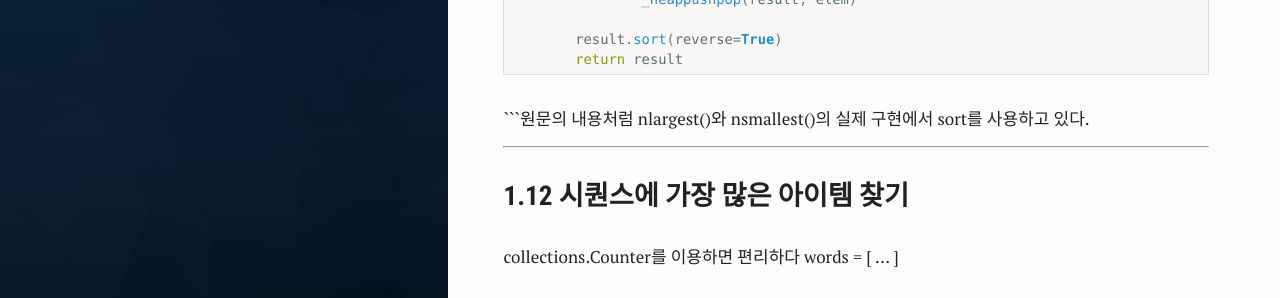
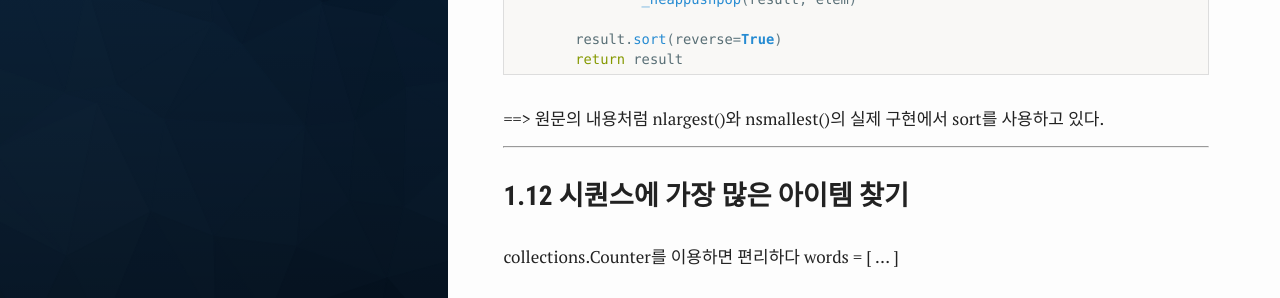
Before and after one commit to kchhero/kchhero.github.io, a Jekyll site: the page built from _posts/2017-02-08-the-post-3769.md, in a window 1280 px wide and 900 px high, scrolled down 2145 px. Shown: the part 153-451 px from the top of the window. Built offline with Jekyll 4.4.1, drawn with Linux system fonts in a browser that asks for light colours.

Commit message:
update 2017-02-08-the-post-3769.md

````diff
--- a/_posts/2017-02-08-the-post-3769.md
+++ b/_posts/2017-02-08-the-post-3769.md
@@ -32,6 +32,7 @@
 
 ==> 굳이 deque를 쓰는이유는?
 책에서는 큐의 양끝에 item을 넣거나 빼는 작업에 시간복잡도 O(1)이 소요된다고 하고, list 작업에서는 O(N) 이 소요된다고 한다.
+
 ```python?line_number=false
 from collections import deque
 import time
@@ -83,6 +84,7 @@
 N의 크기가 컬렉션 크기와 비슷하면 정렬후 조각을 이용하는것이 빠름
 
 ==> heapq.py 를 살펴보면 아래와 같다. nlargest만 보자.
+
 ```python?line_number=false
 def nlargest(n, iterable):
     """
@@ -107,13 +109,15 @@
 	result.sort(reverse=True)
 	return result
 ```
-```원문의 내용처럼 nlargest()와 nsmallest()의 실제 구현에서 sort를 사용하고 있다.
+
+==> 원문의 내용처럼 nlargest()와 nsmallest()의 실제 구현에서 sort를 사용하고 있다.
 
 ---
 
 ### 1.12 시퀀스에 가장 많은 아이템 찾기
 collections.Counter를 이용하면 편리하다
 words = [ ... ]
+
 ```python?line_number=false
 from collections import Counter
 
````
